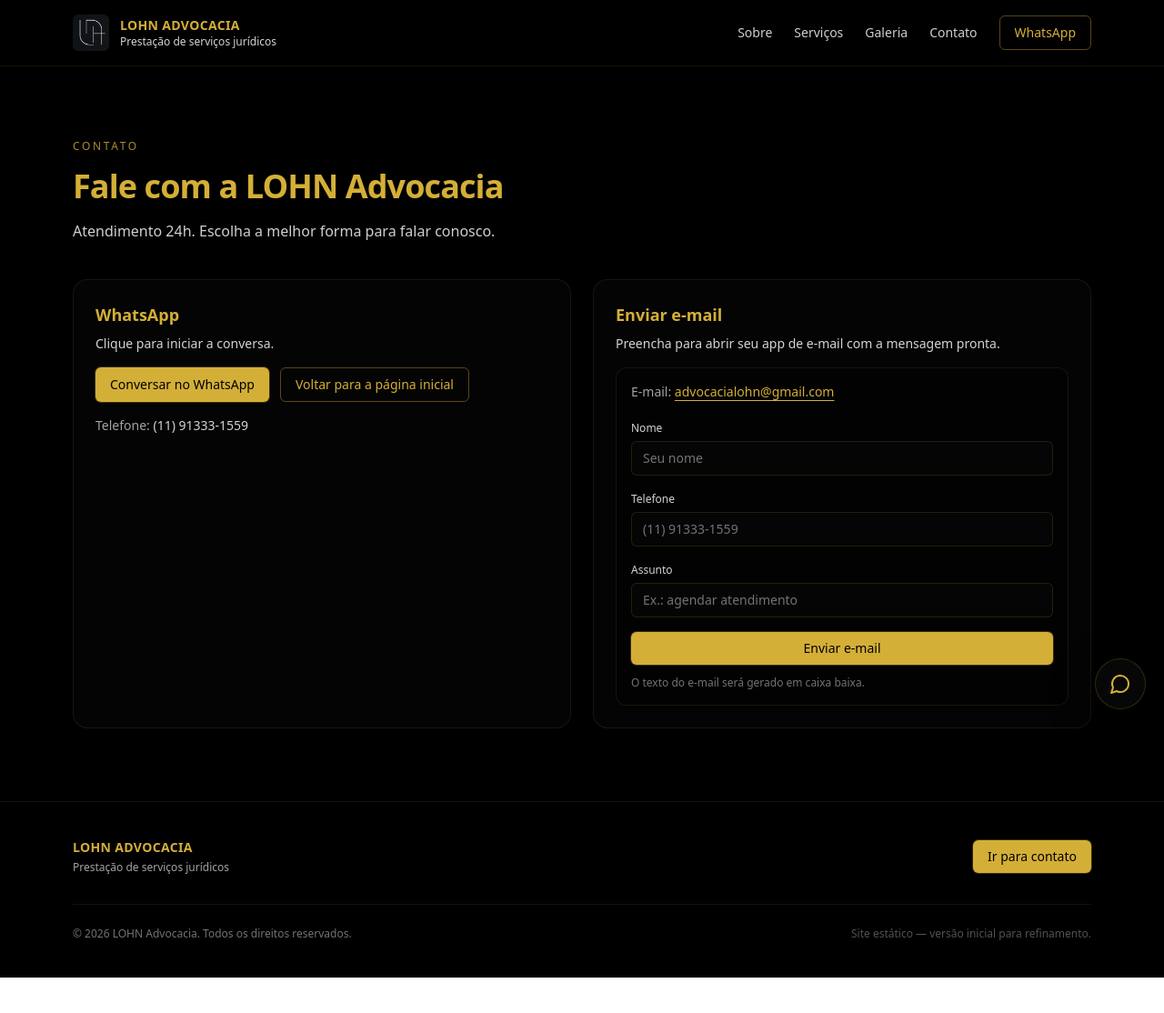
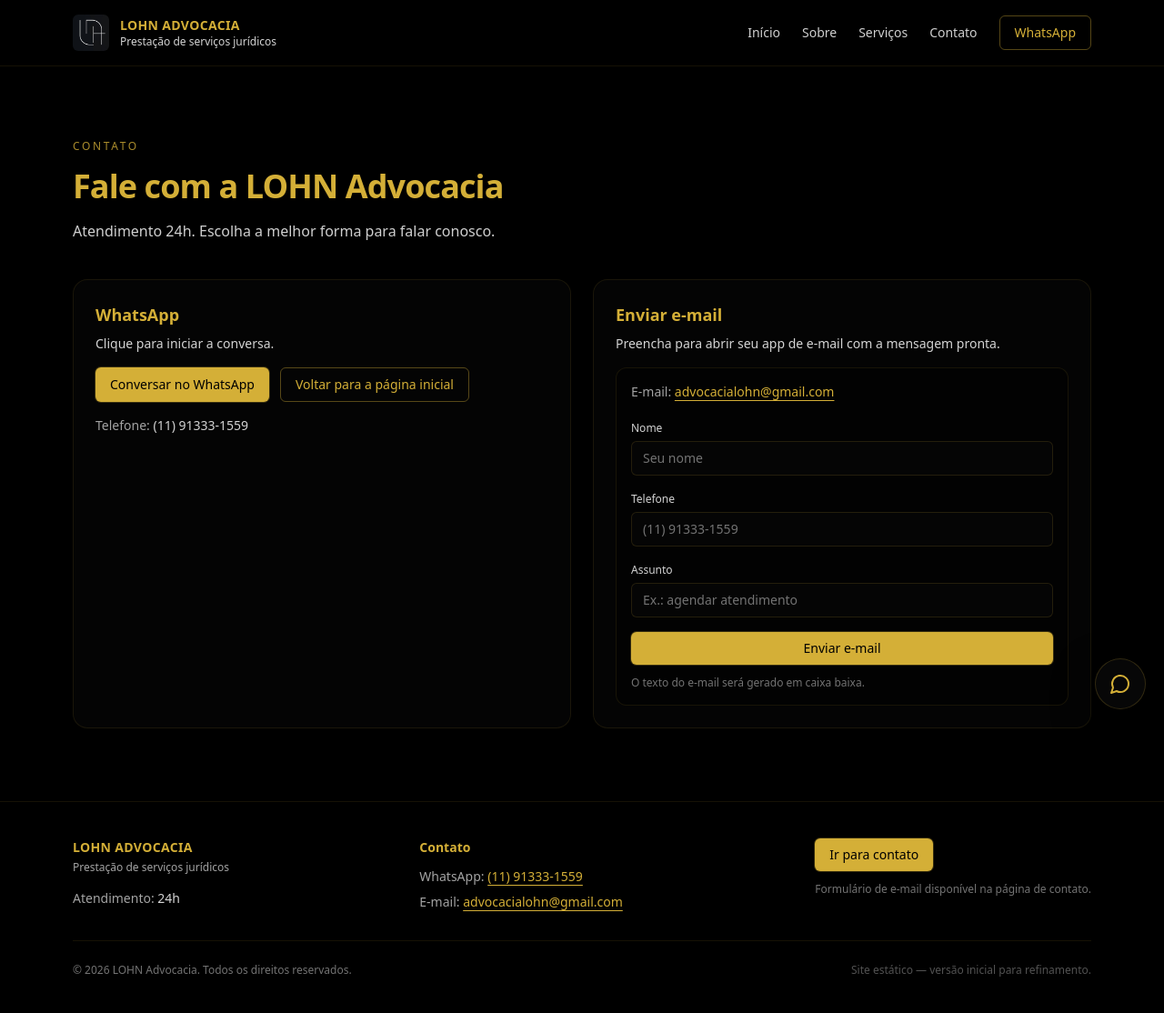
Before and after one commit to zerofreitas2009/Projeto-Site-LOHN, a React (Vite) app: page /contato in a window 1280 px wide. Shown: the whole page at 91% size. Before the commit the page ends 1075 px from the top, so only its background shows below. Built offline with nearby package versions, Linux system fonts and the light colour scheme.

Commit message:
[dyad] Galeria removida da home e do menu; adicionada aba Início no cabeçalho (com links hash funcionando fora da home); rodapé da página principal voltou a exibir informações de contato (WhatsApp, e-mail, atendimento 24h) e botão para /contato.

```diff
--- a/src/components/site/SiteFooter.tsx
+++ b/src/components/site/SiteFooter.tsx
@@ -1,19 +1,58 @@
 import { Link } from "react-router-dom";
 import Button from "./ui/Button";
+
+const WHATSAPP_NUMBER = "5511913331559";
+const WHATSAPP_URL = `https://wa.me/${WHATSAPP_NUMBER}`;
 
 export default function SiteFooter() {
   return (
     <footer className="border-t border-gold/10">
       <div className="mx-auto w-full max-w-6xl px-4 py-10">
-        <div className="flex flex-col gap-4 md:flex-row md:items-center md:justify-between">
+        <div className="grid gap-6 md:grid-cols-3 md:items-start">
           <div>
             <div className="text-sm font-semibold tracking-wide text-gold">LOHN ADVOCACIA</div>
             <div className="mt-1 text-xs text-neutral-400">Prestação de serviços jurídicos</div>
+            <div className="mt-4 text-sm text-neutral-300">
+              <span className="text-neutral-400">Atendimento:</span> 24h
+            </div>
           </div>
 
-          <Link to="/contato" className="inline-flex">
-            <Button>Ir para contato</Button>
-          </Link>
+          <div>
+            <div className="text-sm font-semibold text-gold">Contato</div>
+            <div className="mt-3 space-y-2 text-sm text-neutral-300">
+              <div>
+                <span className="text-neutral-400">WhatsApp:</span>{" "}
+                <a
+                  className="text-gold hover:text-gold-soft underline underline-offset-4"
+                  href={`${WHATSAPP_URL}?text=${encodeURIComponent(
+                    "Olá! Vim pelo site da LOHN Advocacia e gostaria de atendimento."
+                  )}`}
+                  target="_blank"
+                  rel="noreferrer"
+                >
+                  (11) 91333-1559
+                </a>
+              </div>
+              <div>
+                <span className="text-neutral-400">E-mail:</span>{" "}
+                <a
+                  className="text-gold hover:text-gold-soft underline underline-offset-4"
+                  href="mailto:advocacialohn@gmail.com"
+                >
+                  advocacialohn@gmail.com
+                </a>
+              </div>
+            </div>
+          </div>
+
+          <div className="md:justify-self-end">
+            <Link to="/contato" className="inline-flex w-full md:w-auto">
+              <Button className="w-full md:w-auto">Ir para contato</Button>
+            </Link>
+            <p className="mt-3 text-xs text-neutral-500">
+              Formulário de e-mail disponível na página de contato.
+            </p>
+          </div>
         </div>
 
         <div className="mt-8 flex flex-col gap-3 border-t border-gold/10 pt-6 text-xs text-neutral-500 md:flex-row md:items-center md:justify-between">
--- a/src/components/site/SiteHeader.tsx
+++ b/src/components/site/SiteHeader.tsx
@@ -1,20 +1,26 @@
 import { useEffect, useState } from "react";
-import { Link } from "react-router-dom";
+import { Link, useLocation } from "react-router-dom";
 import { Menu, X } from "lucide-react";
 import Button from "./ui/Button";
 
 const WHATSAPP_NUMBER = "5511913331559";
 const WHATSAPP_URL = `https://wa.me/${WHATSAPP_NUMBER}`;
 
-const navItems = [
-  { label: "Sobre", href: "#sobre" },
-  { label: "Serviços", href: "#servicos" },
-  { label: "Galeria", href: "#galeria" },
-  { label: "Contato", href: "/contato" },
+type NavItem =
+  | { label: string; kind: "route"; to: string }
+  | { label: string; kind: "hash"; hash: string };
+
+const navItems: NavItem[] = [
+  { label: "Início", kind: "route", to: "/" },
+  { label: "Sobre", kind: "hash", hash: "#sobre" },
+  { label: "Serviços", kind: "hash", hash: "#servicos" },
+  { label: "Contato", kind: "route", to: "/contato" },
 ];
 
 export default function SiteHeader() {
   const [open, setOpen] = useState(false);
+  const location = useLocation();
+  const onHome = location.pathname === "/";
 
   useEffect(() => {
     if (!open) return;
@@ -40,7 +46,7 @@ export default function SiteHeader() {
     <header className="sticky top-0 z-50 border-b border-gold/10 bg-black/70 backdrop-blur">
       <div className="mx-auto flex w-full max-w-6xl items-center justify-between gap-3 px-4 py-4">
         {/* Marca */}
-        <a href="#top" className="flex items-center gap-3">
+        <Link to="/" className="flex items-center gap-3">
           <img
             src="/assets/logo.jpeg"
             alt="Logo LOHN Advocacia"
@@ -53,29 +59,34 @@ export default function SiteHeader() {
             </div>
             <div className="text-xs text-neutral-300">Prestação de serviços jurídicos</div>
           </div>
-        </a>
+        </Link>
 
         {/* Desktop */}
         <nav className="hidden items-center gap-6 md:flex">
-          {navItems.map((item) =>
-            item.href.startsWith("/") ? (
+          {navItems.map((item) => {
+            if (item.kind === "route") {
+              return (
                 <Link
-                key={item.href}
-                to={item.href}
+                  key={item.to}
+                  to={item.to}
                   className="text-sm text-neutral-200/90 hover:text-gold transition"
                 >
                   {item.label}
                 </Link>
-            ) : (
+              );
+            }
+
+            const href = onHome ? item.hash : `/${item.hash}`;
+            return (
               <a
-                key={item.href}
-                href={item.href}
+                key={item.hash}
+                href={href}
                 className="text-sm text-neutral-200/90 hover:text-gold transition"
               >
                 {item.label}
               </a>
-            )
-          )}
+            );
+          })}
           <a href={whatsappHref} target="_blank" rel="noreferrer">
             <Button variant="outline">WhatsApp</Button>
           </a>
@@ -114,27 +125,32 @@ export default function SiteHeader() {
             </div>
 
             <div className="mt-6 flex flex-col gap-3">
-              {navItems.map((item) =>
-                item.href.startsWith("/") ? (
+              {navItems.map((item) => {
+                if (item.kind === "route") {
+                  return (
                     <Link
-                    key={item.href}
-                    to={item.href}
+                      key={item.to}
+                      to={item.to}
                       onClick={() => setOpen(false)}
                       className="rounded-md border border-gold/10 bg-neutral-950/40 px-4 py-3 text-sm text-neutral-200 hover:border-gold/30"
                     >
                       {item.label}
                     </Link>
-                ) : (
+                  );
+                }
+
+                const href = onHome ? item.hash : `/${item.hash}`;
+                return (
                   <a
-                    key={item.href}
-                    href={item.href}
+                    key={item.hash}
+                    href={href}
                     onClick={() => setOpen(false)}
                     className="rounded-md border border-gold/10 bg-neutral-950/40 px-4 py-3 text-sm text-neutral-200 hover:border-gold/30"
                   >
                     {item.label}
                   </a>
-                )
-              )}
+                );
+              })}
               <a href={whatsappHref} target="_blank" rel="noreferrer" onClick={() => setOpen(false)}>
                 <Button className="w-full">WhatsApp</Button>
               </a>
--- a/src/components/site/sections/GallerySection.tsx
+++ /dev/null
@@ -1,62 +0,0 @@
-const images = [
-  {
-    src: "https://images.unsplash.com/photo-1453945619913-79ec89a82c51?auto=format&fit=crop&w=1200&q=80",
-    alt: "Detalhe de mesa de trabalho",
-  },
-  {
-    src: "https://images.unsplash.com/photo-1528747045269-390fe33c19a1?auto=format&fit=crop&w=1200&q=80",
-    alt: "Ambiente profissional",
-  },
-  {
-    src: "https://images.unsplash.com/photo-1520607162513-77705c0f0d4a?auto=format&fit=crop&w=1200&q=80",
-    alt: "Reunião",
-  },
-  {
-    src: "https://images.unsplash.com/photo-1523289333742-be1143f6b766?auto=format&fit=crop&w=1200&q=80",
-    alt: "Detalhe de documentos",
-  },
-  {
-    src: "https://images.unsplash.com/photo-1555375771-14b2a63968a9?auto=format&fit=crop&w=1200&q=80",
-    alt: "Biblioteca",
-  },
-  {
-    src: "https://images.unsplash.com/photo-1589829545856-d10d557cf95f?auto=format&fit=crop&w=1200&q=80",
-    alt: "Símbolo de justiça",
-  },
-];
-
-export default function GallerySection() {
-  return (
-    <section id="galeria" className="scroll-mt-24">
-      <div className="mx-auto w-full max-w-6xl px-4 py-16 md:py-20">
-        {/* Galeria */}
-        <p className="text-xs font-medium tracking-[0.22em] text-gold/80">GALERIA</p>
-        <h2 className="mt-4 text-2xl font-semibold tracking-tight text-gold sm:text-3xl">
-          Visual moderno
-        </h2>
-        <p className="mt-3 max-w-2xl text-sm leading-relaxed text-neutral-200/90">
-          Imagens ilustrativas (placeholders de alta qualidade) para compor o layout.
-        </p>
-
-        <div className="mt-10 grid gap-4 sm:grid-cols-2 lg:grid-cols-3">
-          {images.map((img) => (
-            <figure
-              key={img.src}
-              className="group overflow-hidden rounded-xl border border-gold/10 bg-neutral-950/40"
-            >
-              <img
-                src={img.src}
-                alt={img.alt}
-                loading="lazy"
-                className="h-56 w-full object-cover opacity-85 transition duration-300 group-hover:scale-[1.02] group-hover:opacity-100"
-              />
-              <div className="border-t border-gold/10 p-4">
-                <figcaption className="text-xs text-neutral-300">{img.alt}</figcaption>
-              </div>
-            </figure>
-          ))}
-        </div>
-      </div>
-    </section>
-  );
-}
--- a/src/pages/Index.tsx
+++ b/src/pages/Index.tsx
@@ -2,7 +2,6 @@ import SiteHeader from "../components/site/SiteHeader";
 import HeroSection from "../components/site/sections/HeroSection";
 import AboutSection from "../components/site/sections/AboutSection";
 import ServicesSection from "../components/site/sections/ServicesSection";
-import GallerySection from "../components/site/sections/GallerySection";
 import SiteFooter from "../components/site/SiteFooter";
 import WhatsAppFloatingButton from "../components/site/WhatsAppFloatingButton";
 
@@ -14,7 +13,6 @@ export default function Index() {
         <HeroSection />
         <AboutSection />
         <ServicesSection />
-        <GallerySection />
       </main>
       <SiteFooter />
       <WhatsAppFloatingButton />
```
Lines whose indentation alone changed are shown as unchanged.
